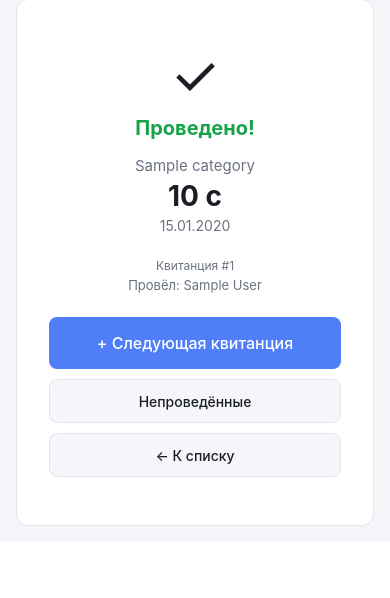
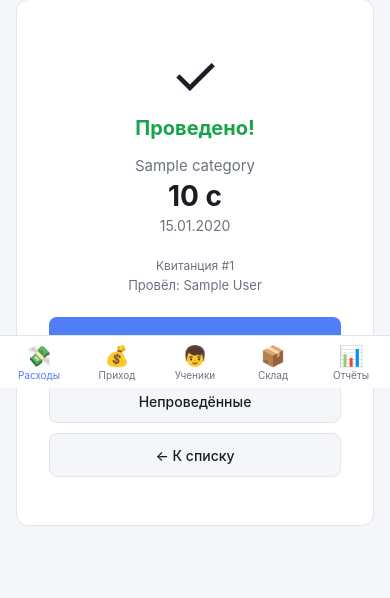
Before and after one commit to Abdusattar/pearl, a FastAPI app: page /expenses/1/confirm in a window 390 px wide. Shown: the part 456-1054 px from the top of the page. Before the commit the page ends 982 px from the top, so only its background shows below. Run offline with FastAPI, Linux system fonts and the light colour scheme; the visitor is signed in with stand-in values (Sample User, id 1); tables that the repository leaves empty hold one stand-in row (values such as "Sample post"); grey boxes marked "Sample" are stand-in pictures; data that the repository does not hold is empty.

Commit message:
feat(ux): mobile bottom nav + loading state on Провести
Bottom nav fixed at screen bottom on ≤768px with 5 links (Расходы,
Приход, Ученики, Склад, Отчёты) — sidebar was hidden on mobile
with no replacement navigation.

Провести button shows ⏳ Обработка... and disables on submit to
prevent double-tap and give feedback during OCR processing.

Co-Authored-By: Claude Sonnet 4.6 <noreply@anthropic.com>

```diff
--- a/app/templates/base.html
+++ b/app/templates/base.html
@@ -132,10 +132,28 @@
   /* SPLIT */
   .split-row { display: grid; grid-template-columns: 1fr 1fr; gap: 16px; }
 
+  /* BOTTOM NAV (mobile) */
+  .bottom-nav {
+    display: none;
+    position: fixed; bottom: 0; left: 0; right: 0;
+    background: var(--surface); border-top: 1px solid var(--border);
+    z-index: 200; padding-bottom: env(safe-area-inset-bottom);
+  }
+  .bottom-nav ul { display: flex; list-style: none; margin: 0; padding: 0; }
+  .bottom-nav li { flex: 1; }
+  .bottom-nav a {
+    display: flex; flex-direction: column; align-items: center; justify-content: center;
+    padding: 8px 4px 6px; text-decoration: none; font-size: 10px;
+    color: var(--text-muted); gap: 3px; min-height: 52px;
+  }
+  .bottom-nav a.active { color: var(--primary); }
+  .bottom-nav a span.nav-icon { font-size: 20px; line-height: 1; }
+
   /* RESPONSIVE */
   @media (max-width: 768px) {
     .sidebar { display: none; }
-    .main { margin-left: 0; padding: 16px; }
+    .bottom-nav { display: block; }
+    .main { margin-left: 0; padding: 16px; padding-bottom: 72px; }
     .split-row { grid-template-columns: 1fr; }
     .upload-zone { padding: 30px 16px; }
     .btn-camera { width: 100%; justify-content: center; padding: 18px; font-size: 16px; }
@@ -184,6 +202,26 @@
   {% block content %}{% endblock %}
 </main>
 
+<nav class="bottom-nav">
+  <ul>
+    <li><a href="/expenses/" class="{% if active_page == 'expenses' %}active{% endif %}">
+      <span class="nav-icon">💸</span>Расходы
+    </a></li>
+    <li><a href="/income/" class="{% if active_page == 'income' %}active{% endif %}">
+      <span class="nav-icon">💰</span>Приход
+    </a></li>
+    <li><a href="/students/" class="{% if active_page == 'students' %}active{% endif %}">
+      <span class="nav-icon">👦</span>Ученики
+    </a></li>
+    <li><a href="/warehouse/" class="{% if active_page == 'warehouse' %}active{% endif %}">
+      <span class="nav-icon">📦</span>Склад
+    </a></li>
+    <li><a href="/reports/" class="{% if active_page == 'reports' %}active{% endif %}">
+      <span class="nav-icon">📊</span>Отчёты
+    </a></li>
+  </ul>
+</nav>
+
 <script>
 // Org switcher preserves other query params
 document.querySelector('.org-select')?.addEventListener('change', function() {
--- a/app/templates/expenses/confirm.html
+++ b/app/templates/expenses/confirm.html
@@ -238,7 +238,7 @@
         </div>
 
         <div style="display:flex;gap:12px;margin-top:8px">
-          <button type="submit" name="action" value="confirm" class="btn btn-success"
+          <button type="submit" name="action" value="confirm" id="btn-confirm" class="btn btn-success"
                   style="flex:1;min-height:48px;font-size:16px">✓ Провести</button>
           <button type="submit" name="action" value="reject" class="btn btn-danger">Отклонить</button>
         </div>
@@ -482,5 +482,13 @@ function disableSplit() {
   document.getElementById('single-cat-block').style.display = '';
   document.getElementById('single-cat-select').setAttribute('required', '');
 }
+
+// Loading state на кнопке Провести
+document.querySelector('form')?.addEventListener('submit', function(e) {
+  const btn = document.getElementById('btn-confirm');
+  if (!btn || e.submitter?.value !== 'confirm') return;
+  btn.disabled = true;
+  btn.textContent = '⏳ Обработка...';
+});
 </script>
 {% endblock %}
```
